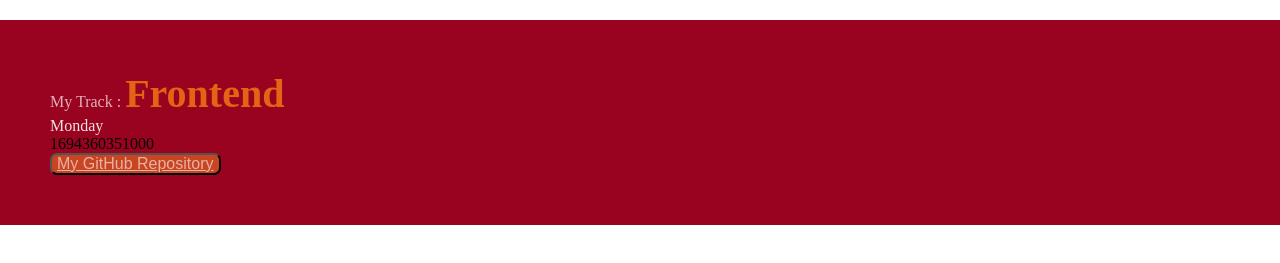
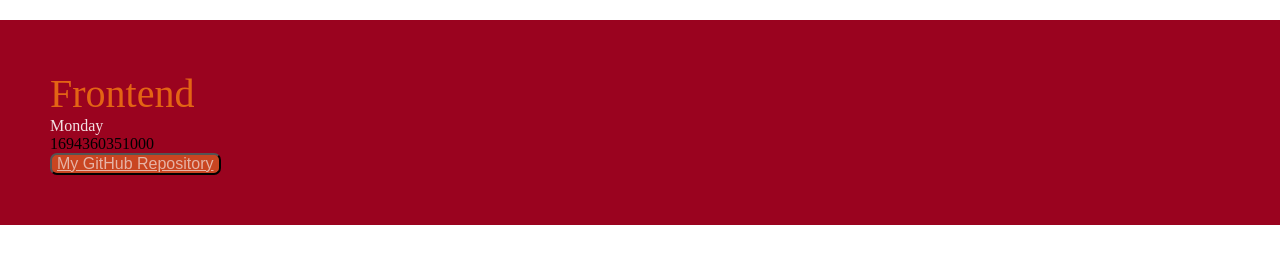
Before and after one commit to Java12346/HNGstage1-task, a plain HTML site: page index.html in a window 1280 px wide. Shown: the part 383-646 px from the top of the page. Drawn offline with Linux system fonts and the light colour scheme.

Commit message:
Add files via upload

```diff
--- a/index.html
+++ b/index.html
@@ -19,7 +19,7 @@
 
     <div class="proj">
       <div>
-        <p data-testid="MyTrack" class="track">My Track : <b class="front">Frontend</b></p>
+        <p data-testid="MyTrack"  class="front">Frontend</p>
       </div>
 
 
--- a/style.css
+++ b/style.css
@@ -41,9 +41,6 @@
 
 }
 
-.track{
-  color:rgba(255, 255, 255, 0.692);
-}
 
 .front{
   color:#e36414;
```
Also changed, not shown: java.js (line endings or trailing spaces).
